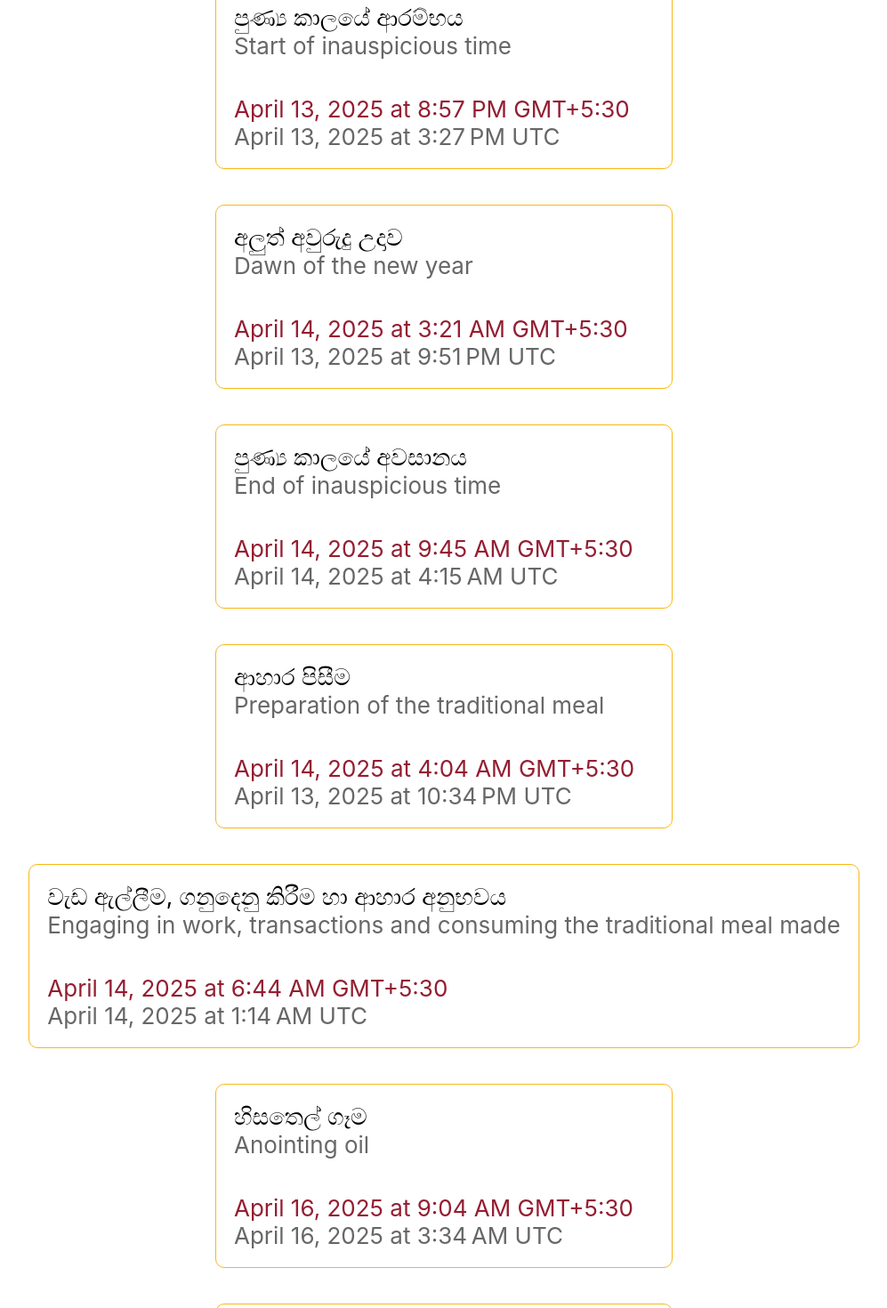
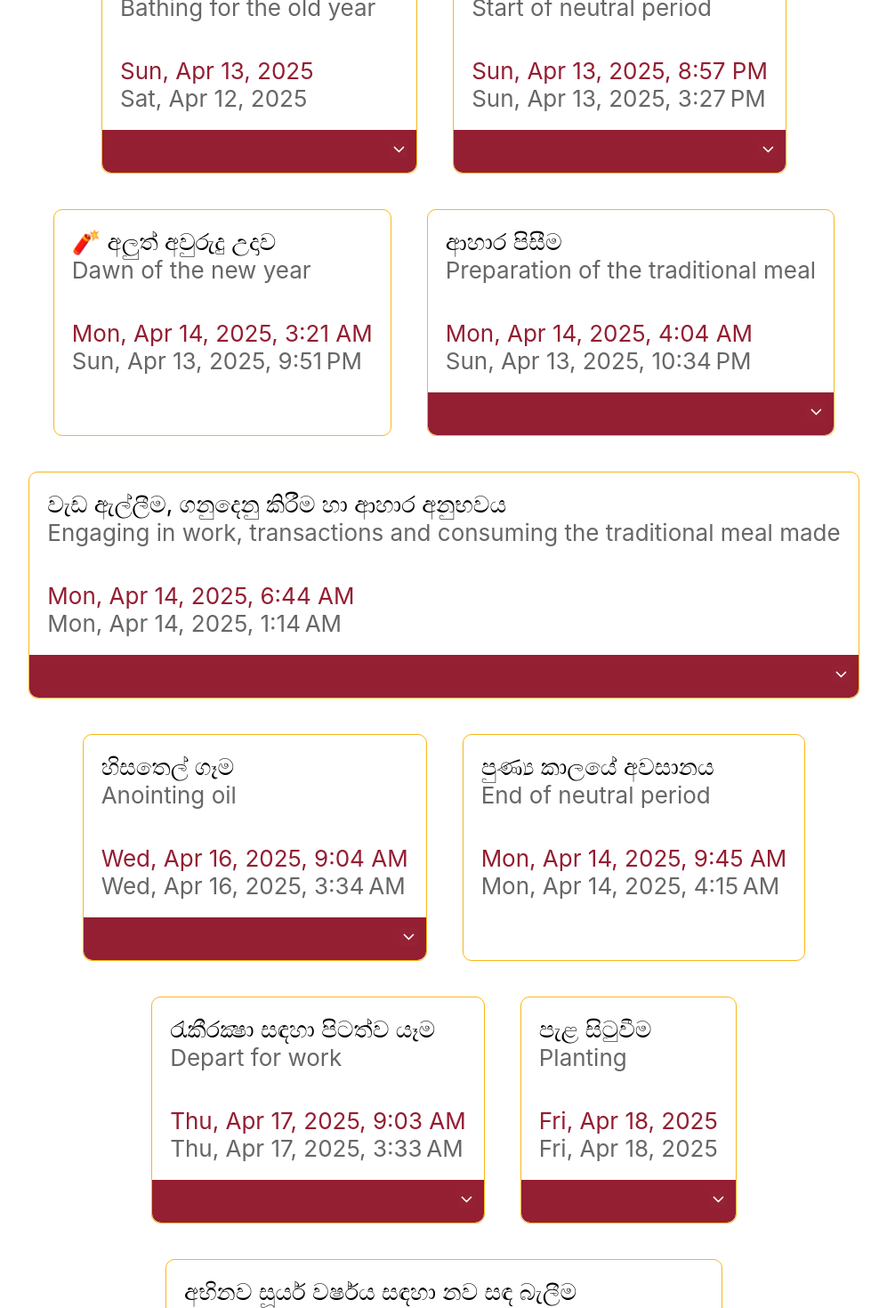
Before and after one commit to koho-koho/koho-koho.github.io, a React (Create React App) app in the folder koho-koho/: page / in a window 1280 px wide. Shown: the part 1120-2590 px from the top of the page at 89% size, without its empty margins (141-1138 px from the left). Built offline with nearby package versions, Linux system fonts and the light colour scheme.

Commit message:
Add descriptions

```diff
--- a/koho-koho/src/components/card.css
+++ b/koho-koho/src/components/card.css
@@ -3,7 +3,7 @@
     border-radius: 10px;
     display: grid;
     margin: 20px;
-    min-width: 40vw;
+    /*width: 40vw;*/
 }
 
 .card-item {
@@ -31,7 +31,7 @@
 
 button {
     padding: 10px;
-    font-size: calc(6px + 2vmin);
+    font-size: calc(8px + 2vmin);
     background-color: #941E32;
     color: white;
     font-weight: bold;
@@ -52,9 +52,11 @@ button {
 }
 
 .description-item {
-    font-size: calc(8px + 2vmin);
-
     div {
-        color: white;
+        font-size: calc(8px + 2vmin);
     }
 }
+
+.description-item-sinhala {
+    color: white;
+}
--- a/koho-koho/src/components/card.tsx
+++ b/koho-koho/src/components/card.tsx
@@ -1,5 +1,6 @@
 import React, {useState} from 'react';
 import './card.css';
+import expandIcon from '../icons/expand.svg';
 
 const Card = (props: { titles: string[], times: string[], descriptions?: string[] }) => {
     const [displayDetails, setDisplayDetails] = useState(false)
@@ -22,19 +23,25 @@ const Card = (props: { titles: string[], times: string[], descriptions?: string[
                         <button style={displayDetails ? {"borderRadius": "0"} : {"borderRadius": "0 0 10px 10px"}}
                                 onClick={() => {
                                     setDisplayDetails(!displayDetails)
-                                }}><span>{displayDetails ? "-" : "+"}</span></button>
+                                }}><span>
+                        {displayDetails && <img alt="expand icon" src={expandIcon} style={{transform: "scaleY(-1)"}}/>}
+                            {!displayDetails && <img alt="expand icon" src={expandIcon}/>}
+                            </span></button>
                         <div className="card-description-container"
                              style={displayDetails ? {} : {display: "none"}}>
                             <div className="card-item description-item">
                                 <div className="card-item-titles">
-                                    🪔 {props.descriptions[0]}
-                                </div>
-                                <div className="card-item-titles">
-                                    🪔 {props.descriptions[1]}
+                                    <div className="card-heading description-item-sinhala">
+                                        {props.descriptions[0]}
+                                    </div>
+                                    <div className="card-sub-heading">
+                                        {props.descriptions[1]}
+                                    </div>
                                 </div>
                             </div>
                         </div>
-                    </>)
+                    </>
+                )
             }
         </div>
     )
--- a/koho-koho/src/components/nakath.css
+++ b/koho-koho/src/components/nakath.css
@@ -1,6 +1,5 @@
 .nakath-container {
     display: flex;
-    flex-direction: row;
     flex-wrap: wrap;
     justify-content: center;
     align-content: space-between;
--- a/koho-koho/src/components/nakath.tsx
+++ b/koho-koho/src/components/nakath.tsx
@@ -14,18 +14,18 @@ const Nakath = () => {
 
         const sl_time_formatted = date_only ?
             nakath_time.setLocale("si-LK").toLocaleString(DateTime.DATE_MED_WITH_WEEKDAY) :
-            nakath_time.setLocale("si-LK").toLocaleString(DateTime.DATETIME_FULL) ?? ""
+            nakath_time.setLocale("si-LK").toLocaleString(DateTime.DATETIME_MED_WITH_WEEKDAY) ?? ""
 
         const user_time = date_only ?
             nakath_time.setZone(user_timezone).setLocale(user_locale).toLocaleString(DateTime.DATE_MED_WITH_WEEKDAY) :
-            nakath_time.setZone(user_timezone).setLocale(user_locale).toLocaleString(DateTime.DATETIME_FULL) ?? ""
+            nakath_time.setZone(user_timezone).setLocale(user_locale).toLocaleString(DateTime.DATETIME_MED_WITH_WEEKDAY) ?? ""
 
         return [sl_time_formatted, user_time]
     }
-
+    // Add backdrop of pahanawal emojis rolling around/ falling from the top
     return (
         <div className="nakath-container">
-            <Card titles={["නව සඳ බැලීම", "Observing the new moon for the new lunar year"]}
+            <Card titles={["අභිනව චන්ද්‍ර වර්ෂය සඳහා නව සඳ බැලීම", "Observing the new moon for the new lunar year"]}
                   times={get_times(
                       DateTime.fromObject({year: 2025, month: 3, day: 30},
                           {zone: 'Asia/Colombo'})
@@ -35,23 +35,21 @@ const Nakath = () => {
                   times={get_times(
                       DateTime.fromObject({year: 2025, month: 4, day: 13},
                           {zone: 'Asia/Colombo'})
-                      , true)}/>
+                      , true)}
+                  descriptions={["දිඹුල්පත් යුෂ මිශ්‍ර නානු ගා ස්නානය කොට ඉෂ්ට දේවතා අනුස්මරණයෙහි යෙදී වාසය මැනවි.",
+                      "Bathe in a bath mixed with juice from woodapple leaves and dwell in the remembrance of gods."]}/>
 
-            <Card titles={["පුණ්‍ය කාලයේ ආරම්භය", "Start of inauspicious time"]}
+            <Card titles={["පුණ්‍ය කාලයේ ආරම්භය", "Start of neutral period"]}
                   times={get_times(
                       DateTime.fromObject({year: 2025, month: 4, day: 13, hour: 20, minute: 57, second: 0},
                           {zone: 'Asia/Colombo'})
-                  )}/>
+                  )}
+                  descriptions={["පළමුව ආහාර පාන ගෙන සියලු වැඩ අත්හැර ආගමික වතාවත් වල යෙදීම.",
+                      "First, consume food and drinks, then, stop all work and engage in religious rites."]}/>
 
-            <Card titles={["අලුත් අවුරුදු උදාව", "Dawn of the new year"]}
+            <Card titles={["🧨 අලුත් අවුරුදු උදාව", "Dawn of the new year"]}
                   times={get_times(
                       DateTime.fromObject({year: 2025, month: 4, day: 14, hour: 3, minute: 21, second: 0},
-                          {zone: 'Asia/Colombo'})
-                  )}/>
-
-            <Card titles={["පුණ්‍ය කාලයේ අවසානය", "End of inauspicious time"]}
-                  times={get_times(
-                      DateTime.fromObject({year: 2025, month: 4, day: 14, hour: 9, minute: 45, second: 0},
                           {zone: 'Asia/Colombo'})
                   )}/>
 
@@ -59,18 +57,30 @@ const Nakath = () => {
                   times={get_times(
                       DateTime.fromObject({year: 2025, month: 4, day: 14, hour: 4, minute: 4, second: 0},
                           {zone: 'Asia/Colombo'})
-                  )}/>
+                  )}
+                  descriptions={["තඹ වර්ණ වස්ත්‍රාභරණයෙන් සැරසී දකුණු දිශාව බලා ලිප් බැද ගිණි මොළවා කිරිබතක් ද කැවිලි වර්ගයක්ද දී කිරි හා විළඳ ද පිළියෙල කර ගැනීම මැනවි.",
+                      "Dressed in copper colored clothes and facing South direction, light the hearth 🪔 Prepare milk rice and sweetmeats from this boiled milk."]}/>
 
             <Card
                 titles={["වැඩ ඇල්ලීම, ගනුදෙනු කිරීම හා ආහාර අනුභවය", "Engaging in work, transactions and consuming the traditional meal made"]}
                 times={get_times(
                     DateTime.fromObject({year: 2025, month: 4, day: 14, hour: 6, minute: 44, second: 0},
                         {zone: 'Asia/Colombo'})
-                )}/>
+                )}
+                descriptions={["මුතු හා ස්වේත වර්ණ වස්ත්‍රාභරණයෙන් සැරසී දකුණු දිශාව බලා සියළු වැඩ අල්ලා ගනුදෙනු කොට ආහාර අනුභවය මැනවි.",
+                    "Dressed in pearls and white colored clothes, facing South, engage in work/study, transactions and consumption of the traditional meal made."]}/>
 
             <Card titles={["හිසතෙල් ගෑම", "Anointing oil"]}
                   times={get_times(
                       DateTime.fromObject({year: 2025, month: 4, day: 16, hour: 9, minute: 4, second: 0},
+                          {zone: 'Asia/Colombo'})
+                  )}
+                  descriptions={["පච්ච වර්ණ හෙවත් කොළ පැහැති වස්ත්‍රාභරණයෙන් සැරසී උතුරු දිශාව බලා හිසට කොහොඹ පත්ද, පයට කොළොන් පත්ද තබා කොහොඹ පත් යුෂ මිශ්‍ර නානුද තෙල්ද ගා ස්නානය කිරීම මැනවි.",
+                      "Dressed in green coloured clothing, facing North, put kohamba leaves above the head and kolon leaves under the feet and anoint oil mixed with kohamba leaf juice."]}/>
+
+            <Card titles={["පුණ්‍ය කාලයේ අවසානය", "End of neutral period"]}
+                  times={get_times(
+                      DateTime.fromObject({year: 2025, month: 4, day: 14, hour: 9, minute: 45, second: 0},
                           {zone: 'Asia/Colombo'})
                   )}/>
 
@@ -78,9 +88,18 @@ const Nakath = () => {
                   times={get_times(
                       DateTime.fromObject({year: 2025, month: 4, day: 17, hour: 9, minute: 3, second: 0},
                           {zone: 'Asia/Colombo'})
-                  )}/>
+                  )}
+                  descriptions={["රන්වන් පැහැති වස්ත්‍රාභරණයෙන් සැරසී කිරි බතක් ද එලකිරි මිශ්‍ර කැවිලි වර්ගයක්ද අනුභව කර උතුරු දිශාව බලා පිටත්ව යාම මැනවි.",
+                      "Dressed in gold coloured clothes, eat milk rice and sweetmeats which has been made with cow milk, and leave for work facing North."]}/>
 
-            <Card titles={["නව සඳ බැලීම", "Observing the new moon for the new solar year"]}
+            <Card titles={["පැළ සිටුවීම", "Planting"]}
+                  times={get_times(
+                      DateTime.fromObject({year: 2025, month: 4, day: 18, hour: 10, minute: 16, second: 0},
+                          {zone: 'Asia/Colombo'})
+                      , true)}
+                  descriptions={["විචිත්‍ර වර්ණ වස්ත්‍රාභරණයෙන් සැරසී නැගෙනහිර දිශාව බලා පැල සිටුවීම මැනවි.", "Wear colorful clothes and plant plants facing East."]}/>
+
+            <Card titles={["අභිනව සූර්ය වර්ෂය සඳහා නව සඳ බැලීම", "Observing the new moon for the new solar year"]}
                   times={get_times(
                       DateTime.fromObject({year: 2025, month: 5, day: 1},
                           {zone: 'Asia/Colombo'})
```
Also changed, not shown: koho-koho/src/App.tsx (+8 -2 lines), koho-koho/public/manifest.json, koho-koho/src/icons/expand.svg (added).
